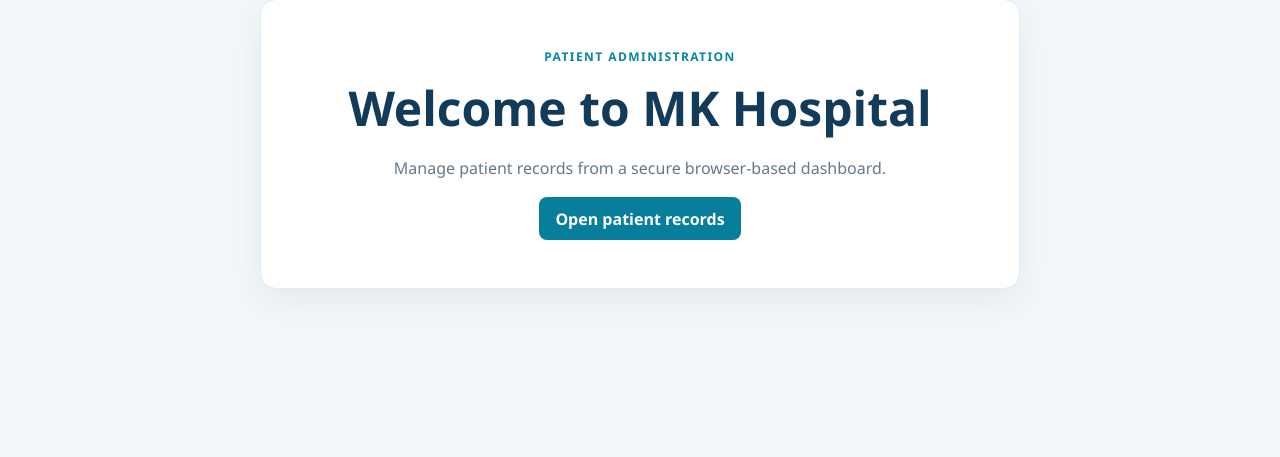
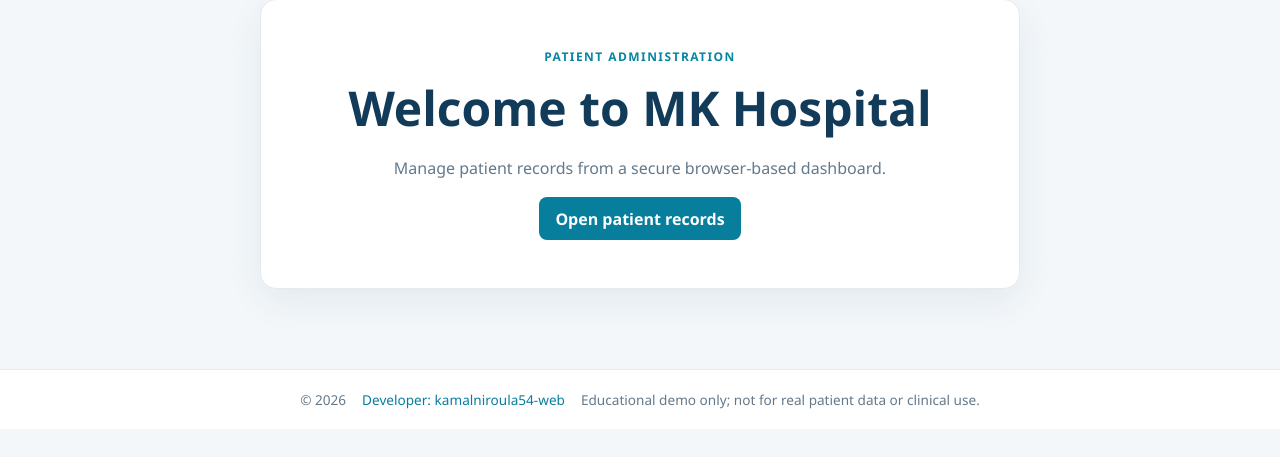
Before and after one commit to kamalniroula54-web/Healthcare-Database-System, an ASP.NET Core app: page / in a window 1280 px wide. Shown: the part 156-613 px from the top of the page. Run offline with ASP.NET Core 8, Linux system fonts and the light colour scheme; the visitor is signed in with stand-in values (Sample User, id 1); some libraries are stand-ins or nearby versions.

Commit message:
Add developer credit and educational disclaimer
Co-authored-by: Copilot <223556219+Copilot@users.noreply.github.com>

```diff
--- a/Pages/Shared/_Layout.cshtml
+++ b/Pages/Shared/_Layout.cshtml
@@ -19,5 +19,10 @@
 	<main class="container">
 		@RenderBody()
 	</main>
+	<footer class="site-footer">
+		<span>© @DateTime.UtcNow.Year</span>
+		<a href="https://github.com/kamalniroula54-web" target="_blank" rel="noopener noreferrer">Developer: kamalniroula54-web</a>
+		<span>Educational demo only; not for real patient data or clinical use.</span>
+	</footer>
 </body>
 </html>
--- a/wwwroot/css/site.css
+++ b/wwwroot/css/site.css
@@ -41,6 +41,19 @@ a:hover {
 .container {
 	width: min(1120px, calc(100% - 2rem));
 	margin: 2.5rem auto;
+}
+
+.site-footer {
+	display: flex;
+	flex-wrap: wrap;
+	justify-content: center;
+	gap: .5rem 1rem;
+	padding: 1.25rem 1rem;
+	border-top: 1px solid #e2ebf0;
+	background: #fff;
+	color: #64798a;
+	font-size: .85rem;
+	text-align: center;
 }
 
 .hero,
```
Also changed, not shown: README.md.
